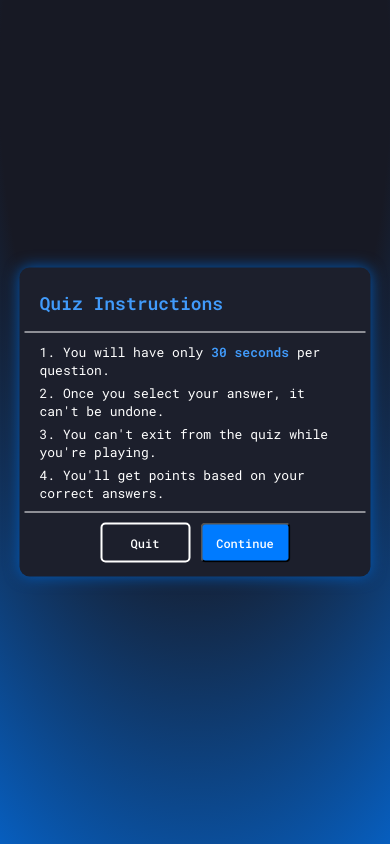
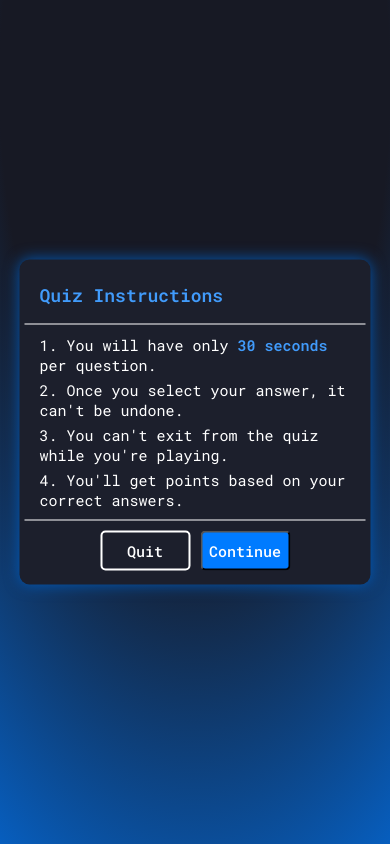
Before and after one commit to igorcferreiradev/Quiz-App, a plain HTML site: page index.html in a window 390 px wide. Both pictures are taken after a click on the button "Start Quiz". Drawn offline with Linux system fonts and the light colour scheme.

Commit message:
Update style.css

```diff
--- a/style.css
+++ b/style.css
@@ -665,7 +665,7 @@ footer .next_btn:hover {
 
     /* Start button size */
     .start_btn {
-        font-size: 18px;
+        font-size: 20px;
         padding: 10px 20px;
     }
 
@@ -684,11 +684,11 @@ footer .next_btn:hover {
     }
 
     .info_box .info_list .info {
-        font-size: 13px;
+        font-size: 15px;
     }
 
     .info_box .buttons button {
-        font-size: 12px;
+        font-size: 15px;
     }
 
     /* Quiz box adjustments */
```
